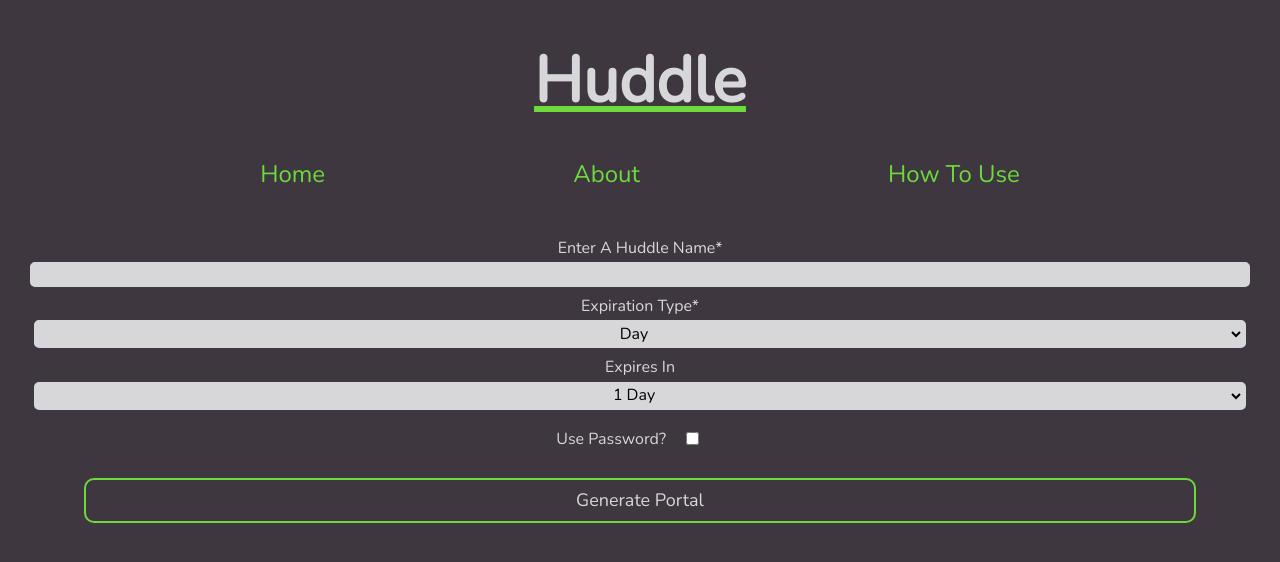
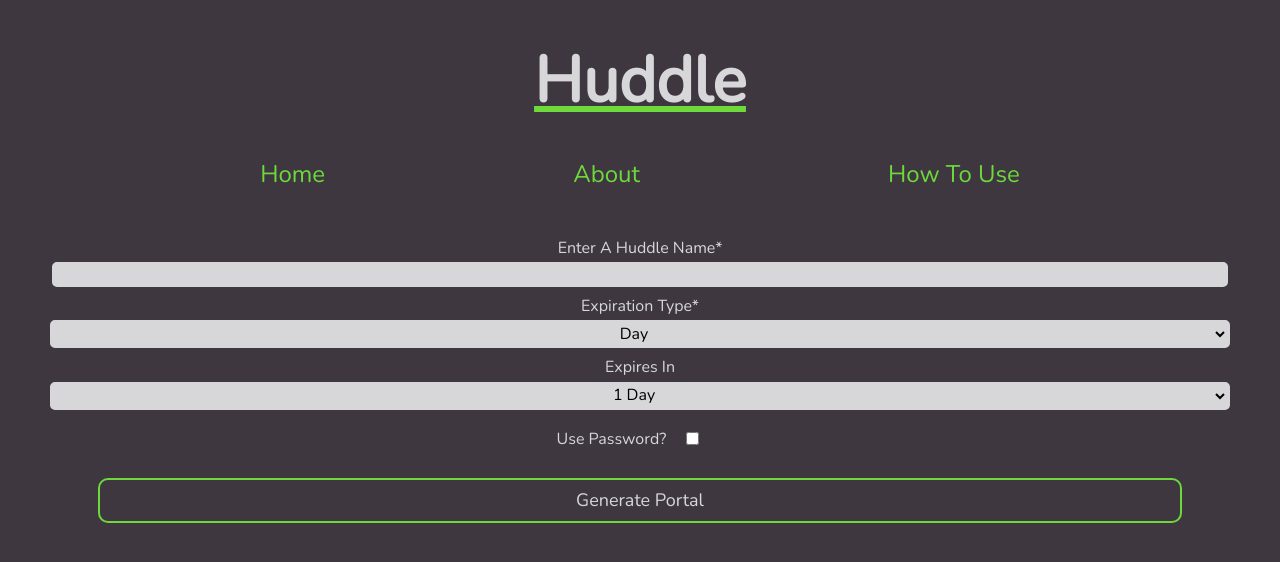
Before and after one commit to jamesjenkinsjr/huddle, a React (Create React App) app: page / in a window 1280 px wide. Shown: the top 562 px of the page. Built offline with nearby package versions, Linux system fonts and the light colour scheme; no server answers.

Commit message:
update meta description, style tweaks

```diff
--- a/public/index.html
+++ b/public/index.html
@@ -8,7 +8,7 @@
     <link href="https://fonts.googleapis.com/css?family=Nunito&display=swap" rel="stylesheet">
     <meta
       name="description"
-      content="Huddle is a quick and easy tool for spinning up quick conversations without creating an account. Simply click to generate and create your Huddle!"
+      content="Huddle is a quick and easy tool for spinning up conversations without creating any accounts or providing personal contact information."
     />
     <title>Huddle</title>
   </head>
--- a/src/PortalForm/PortalForm.css
+++ b/src/PortalForm/PortalForm.css
@@ -5,6 +5,7 @@
   justify-content: center;
   align-items: flex-start;
   margin: 10px;
+  padding: 0 16px;
   color: #d7d7d9;
 }
 
@@ -25,10 +26,19 @@
   margin-bottom: 5px;
   padding-bottom: 5px;
 }
+
+.portal__form > label > select {
+  width: 98%;
+}
+
+.portal__form > label > input {
+  width: 97%;
+}
+
+
 .portal__form > label > select,
 .portal__form > label > input {
   background-color: #d7d7d9;
-  width: 98%;
   margin-top: 5px;
   text-align: center;
   text-align-last: center;
@@ -55,5 +65,5 @@ input.portal__form--checkbox {
 }
 
 .portal__form--error {
-  color: red;
+  color: #A65735;
 }
```
